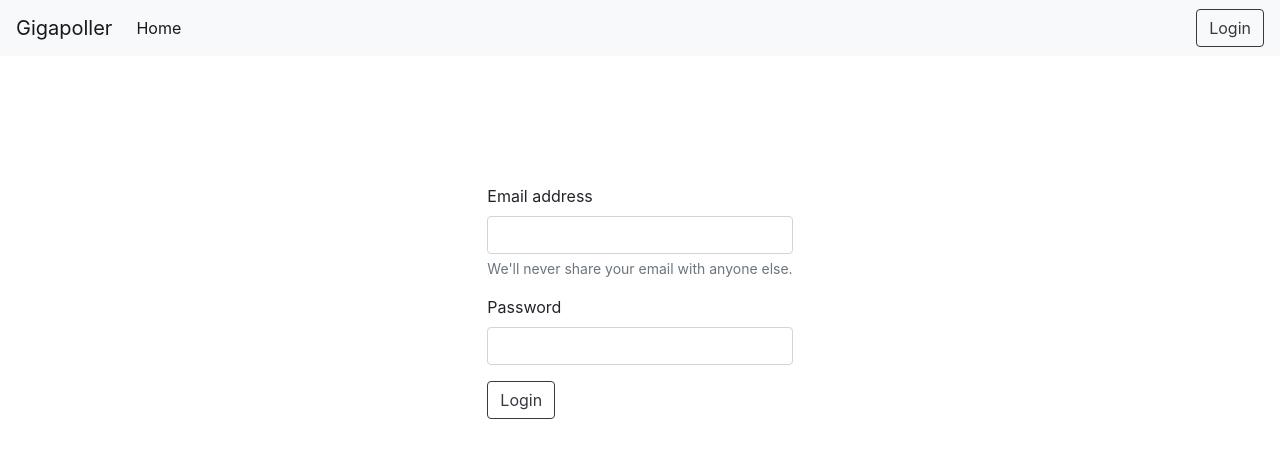
After one commit to uncleSlayer/gigapoller, a Flask app: page /login in a window 1280 px wide. The commit adds this page. Shown: the top 458 px of the page. Run offline with Flask 2, Linux system fonts and the light colour scheme.

Commit message:
jwt auth added

```diff
--- a/app/auth/auth.py
+++ b/app/auth/auth.py
@@ -4,9 +4,10 @@ auth = Blueprint('auth', __name__)
 
 @auth.route('/signup', methods = ['GET', 'POST'])
 def signup():
-    from firebase_admin.auth import get_user_by_email, create_user
-    from app import fb_app
 
+    from app.database.models import User
+    from app import bcrypt_app
+    from app import db
 
     if request.method == 'POST':
 
@@ -26,18 +27,54 @@ def signup():
 
         else:
 
-            try:
-                user = get_user_by_email(email, fb_app)
+
+            user = User.query.filter_by(email=email).first()
+
+            if user:
 
                 flash('User with this email already exists.')
+            else:
 
-            except Exception as e:
+                password_hash = bcrypt_app.generate_password_hash(password=password_one)
 
-                print(e)
-                create_user(email= email, password = password_one)
-                the_user = get_user_by_email(email)
-                print(the_user)
+                new_user = User(email = email, password_hash=password_hash)
+
+                db.session.add(new_user)
+                db.session.commit()
+
+    return render_template('signup.html')
 
 
+@auth.route('/login')
+def login():
 
-    return render_template('signup.html')
+    return render_template('login.html')
+
+
+@auth.route('/login-auth', methods=['POST'])
+def login_auth():
+    import jwt
+    import datetime
+    from app import app
+    from flask import make_response
+
+    login_data = request.get_json()
+
+
+    payload = {
+        'exp': datetime.datetime.utcnow() + datetime.timedelta(days=1),
+        'iat': datetime.datetime.utcnow(),
+        'sub': login_data['email']
+    }
+
+    jw_token = jwt.encode(
+        payload,
+        app.config.get('SECRET_KEY'),
+        algorithm= 'HS256'
+    )
+
+    resp = make_response()
+    resp.set_cookie('access_token', jw_token, httponly= True, secure= True, samesite= 'strict')
+
+
+    return resp
--- /dev/null
+++ b/app/database/models.py
@@ -0,0 +1,6 @@
+from app import db
+
+class User(db.Model):
+    id = db.Column(db.Integer, primary_key = True)
+    email = db.Column(db.String(250), unique = True)
+    password_hash = db.Column(db.String(750), unique = True)
--- /dev/null
+++ b/app/static/scripts/login.js
@@ -0,0 +1,27 @@
+const loginBtn = document.querySelector('#login-btn')
+const email = document.querySelector('#email')
+const password = document.querySelector('#password')
+
+const sendLoginInfo = async () => {
+    fetch(
+        '/login-auth',
+        {
+            method: 'POST',
+            body: JSON.stringify(
+                {
+                    email: email.value,
+                    password: password.value
+                }
+            ),
+            headers: {
+                "Content-type": "application/json; charset=UTF-8"
+            }
+        }
+    )
+}
+
+loginBtn.addEventListener('click', (e) => {
+    e.preventDefault()
+    console.log(email.value, password.value);
+    sendLoginInfo()
+})
--- /dev/null
+++ b/app/static/styles/home.css
@@ -0,0 +1,3 @@
+body{
+    background-color: black;
+}
--- a/app/templates/base.html
+++ b/app/templates/base.html
@@ -16,7 +16,7 @@
 
 <body>
   <nav class="navbar navbar-expand-lg navbar-light bg-light">
-    <a class="navbar-brand" href="#">Navbar</a>
+    <a class="navbar-brand" href="#">Gigapoller</a>
     <button class="navbar-toggler" type="button" data-toggle="collapse" data-target="#navbarSupportedContent"
       aria-controls="navbarSupportedContent" aria-expanded="false" aria-label="Toggle navigation">
       <span class="navbar-toggler-icon"></span>
@@ -71,6 +71,8 @@
     <script src="https://cdn.jsdelivr.net/npm/popper.js@1.16.1/dist/umd/popper.min.js" integrity="sha384-9/reFTGAW83EW2RDu2S0VKaIzap3H66lZH81PoYlFhbGU+6BZp6G7niu735Sk7lN" crossorigin="anonymous"></script>
     <script src="https://cdn.jsdelivr.net/npm/bootstrap@4.6.2/dist/js/bootstrap.min.js" integrity="sha384-+sLIOodYLS7CIrQpBjl+C7nPvqq+FbNUBDunl/OZv93DB7Ln/533i8e/mZXLi/P+" crossorigin="anonymous"></script>
     -->
+    {% block script %}
+    {% endblock %}
 </body>
 
 </html>
--- /dev/null
+++ b/app/templates/login.html
@@ -0,0 +1,31 @@
+{% extends 'base.html' %}
+
+
+{% block styles %}
+<link rel="stylesheet" href="static/styles/signup.css">
+{% endblock %}
+
+{% block title %}
+<title>Login</title>
+{% endblock %}
+
+{% block content %}
+<div class="signup-form-container">
+    <form action="/login">
+        <div class="form-group">
+            <label for="email">Email address</label>
+            <input type="email" class="form-control" id="email" aria-describedby="emailHelp" name="email">
+            <small id="emailHelp" class="form-text text-muted">We'll never share your email with anyone else.</small>
+        </div>
+        <div class="form-group">
+            <label for="password">Password</label>
+            <input type="password" class="form-control" id="password" name="password">
+        </div>
+        <button type="submit" class="btn btn-outline-dark" id="login-btn"</button>Login</button>
+    </form>
+</div>
+{% endblock %}
+
+{% block script %}
+<script src="static/scripts/login.js"></script>
+{% endblock %}
--- a/requirements.txt
+++ b/requirements.txt
@@ -5,7 +5,6 @@ cffi==1.15.1
 charset-normalizer==3.0.1
 click==8.1.3
 cryptography==39.0.0
-firebase-admin==6.0.1
 Flask==2.2.2
 google-api-core==2.11.0
 google-api-python-client==2.74.0
--- a/run.py
+++ b/run.py
@@ -1,6 +1,6 @@
 from app import app
-from app import cred
+from app import db
 
 if __name__ == '__main__':
-    print(cred)
+    print(db)
     app.run(debug=True)
```
Also changed, not shown: app/__init__.py (+11 -6 lines), app/api/api.py (added, +24 -0 lines), app/fbcred.json (deleted, +0 -12 lines), app/templates/home.html (added, +20 -0 lines), app/api/__init__.py (added), app/database/__init__.py (added), app/static/scripts/home.js (added).
